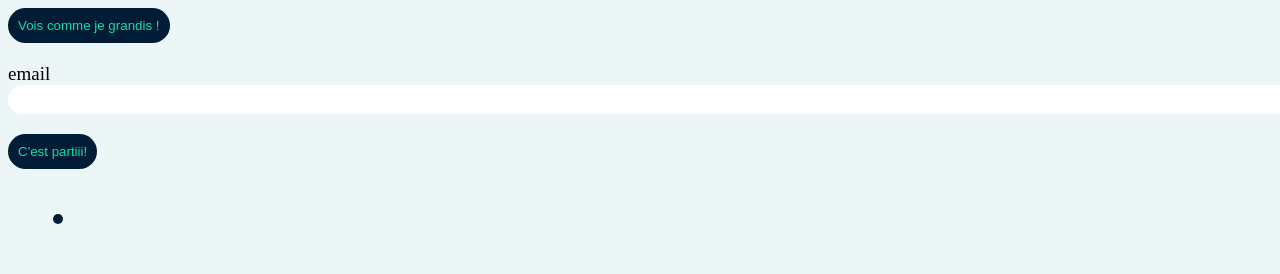
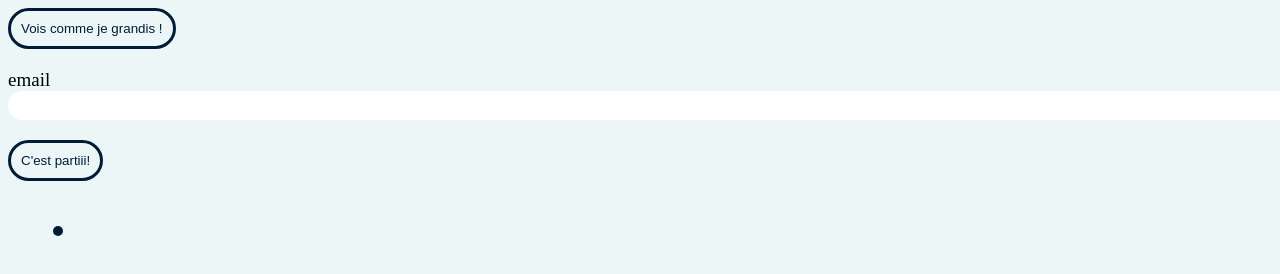
Before and after one commit to znadir/css-animations, a website: page index.html in a window 1280 px wide. Shown: the top 274 px of the page. Drawn offline with Linux system fonts and the light colour scheme.

Commit message:
Secondary Action

```diff
--- a/sass/main.scss
+++ b/sass/main.scss
@@ -12,20 +12,24 @@ body > * {
 }
 
 // Button grandissant
-$cd-btn: #011c37;
+$cd-btn-start: rgba(1, 28, 55, 0);
+$cd-btn-end: rgba(1, 28, 55, 1);
+
 $cd-txt: #15dea5;
 .btn {
-	border: none;
-	background: $cd-btn;
-	color: $cd-txt;
+	border: solid 3px $cd-btn-end;
+	background: $cd-btn-start;
+	color: $cd-btn-end;
 	cursor: pointer;
 	padding: 10px;
 	border-radius: 10rem;
 	transform: scale(1);
-	transition: transform 200ms;
+	transition: transform 150ms, background 100ms 50ms;
 
 	&:hover {
 		transform: scale(1.1);
+		background: $cd-btn-end;
+		color: $cd-txt;
 	}
 }
 
@@ -72,7 +76,7 @@ $ball-size: 100px;
 .ball {
 	width: $ball-size;
 	height: $ball-size;
-	background: $cd-btn;
+	background: rgba(1, 28, 55);
 	border-radius: $ball-size * 0.5;
 	transform: scale(0.1);
 	transition: transform 4000ms cubic-bezier(0.175, 0.885, 0.32, 1.275);
```
Also changed, not shown: public/css/style.css.
